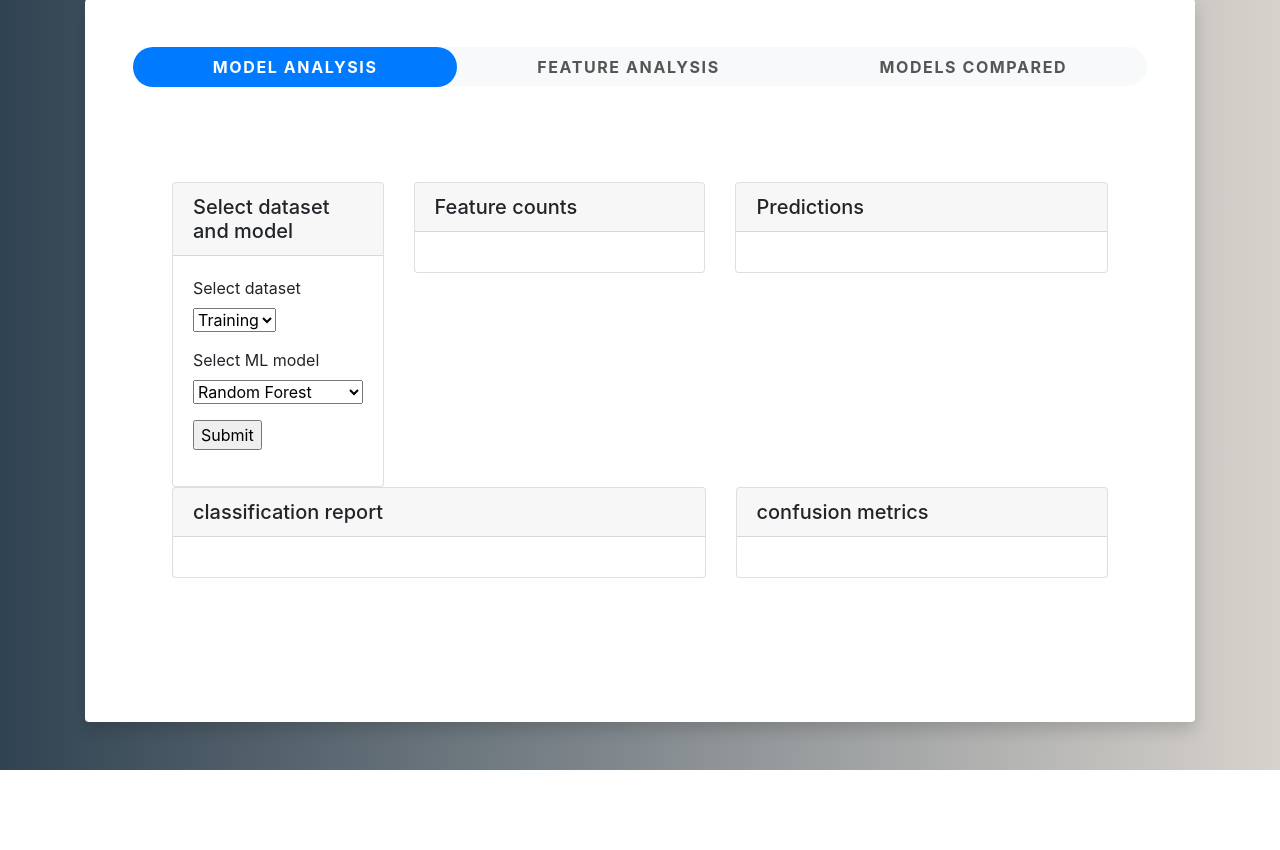
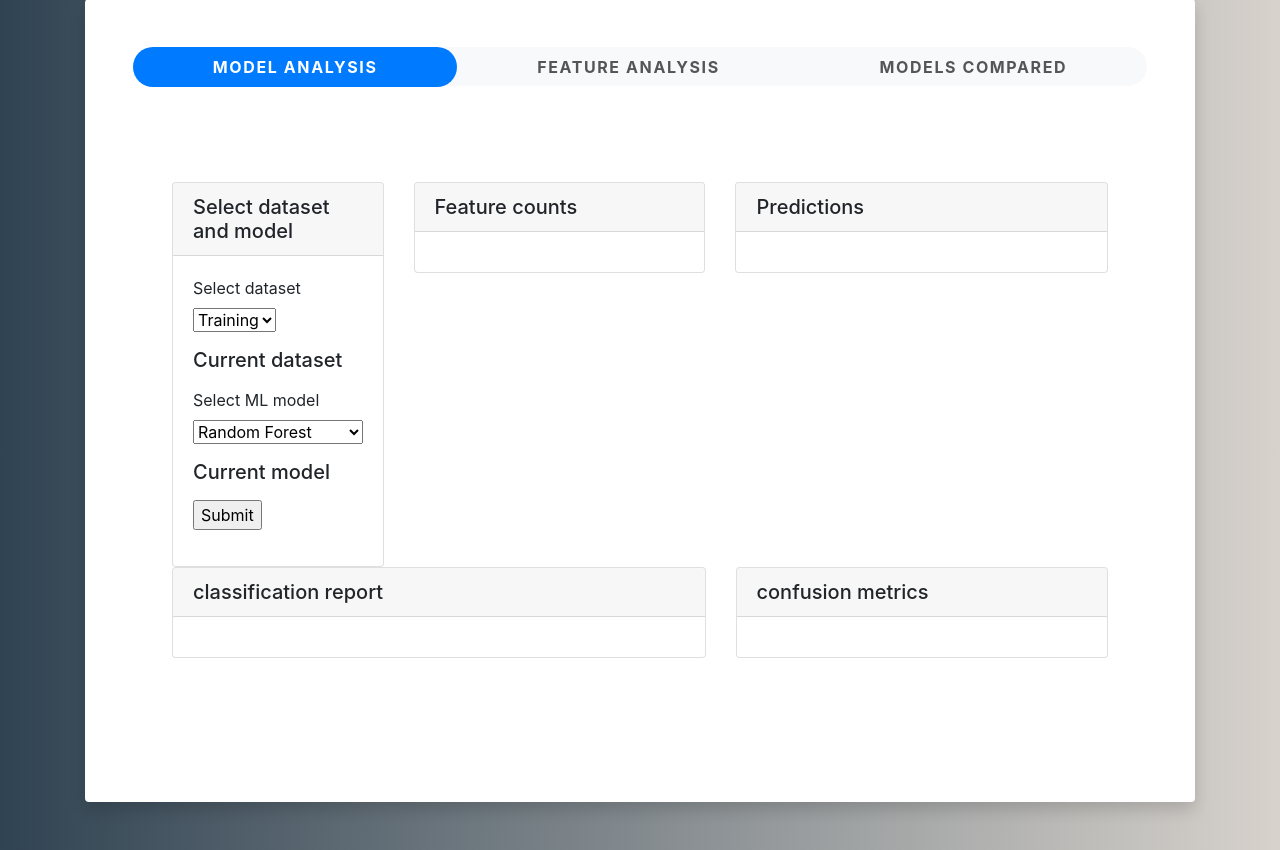
Before and after one commit to mermaidzhang/Job-Change-of-Data-Scientists, a Flask app: template templates/index.html in a window 1280 px wide. Shown: the part 313-1163 px from the top of the page. Before the commit the page ends 1083 px from the top, so only its background shows below. Run offline with Flask 2, Linux system fonts and the light colour scheme; the template is opened without the code that fills it, so the values that code supplies are empty; some libraries are stand-ins or nearby versions.

Commit message:
Interactive version 0.1

```diff
--- a/app.py
+++ b/app.py
@@ -2,6 +2,9 @@
 import numpy as np
 import pandas as pd
 import json
+
+# sklearn dependencies
+from sklearn import preprocessing
 
 # Add sqlalchemy dependencies
 import sqlalchemy
@@ -12,7 +15,6 @@
     # dependencies
 from db_connection import postgreSQLConnection
 import pickle5 as pickle
-import matplotlib.pyplot as plt
 
 
 # Add flask dependencies
@@ -26,25 +28,61 @@
 
 @app.route("/", methods=['post', 'get'])
 def pilot():
-    # check if it's a POST
-
-    hrds_train_features = pd.read_sql("select * from \"hrds_train_features\"", postgreSQLConnection);
-    hrds_test_features = pd.read_sql("select * from \"hrds_test_features\"", postgreSQLConnection);
+    from etl import hrds_train_df,hrds_test_df,result_metrics
+    y = hrds_train_df['target']
+    hrds_train_df = hrds_train_df.drop(['target'],axis=1)
+    hrds_train_df = hrds_train_df.drop(['training_buckets','city_index_buckets','experience_buckets'],axis=1)
+    hrds_test_df = hrds_test_df.drop(['training_buckets','city_index_buckets','experience_buckets'],axis=1)
 
     all_models_accuracy = pd.read_sql("select * from \"all_models_accuracy\"", postgreSQLConnection);
     all_models_cm = pd.read_sql("select * from \"all_models_cm\"", postgreSQLConnection);
+    # check if it's a POST
 
-    # import models and get predictions on the dataset
-    rf_model='rf.sav'
-    lr_model='lr.sav'
-    knn_model='knn.sav'
+    if request.method == "POST":
+        mdl = request.form.get('model')
+        ds = request.form.get('dataset')
 
-    from etl import hrds_train_df,result_metrics
+        if ds=='train':
+            features_tbl = "hrds_train_features"
+            dataset_df=hrds_train_df
 
+        elif ds=='test':
+            features_tbl="hrds_test_features"
+            dataset_df=hrds_test_df
+
+        else:
+            features_tbl="unknown"
+            dataset_df="unknown"
+
+        if mdl=='rf':
+            model='rf.sav'
+        elif mdl=='lr':
+            model='lr.sav'
+            # We need to scale the data for logistic regression
+            scaler = preprocessing.StandardScaler().fit(dataset_df)
+            dataset_df = scaler.transform(dataset_df)
+        elif mdl == 'knn':
+            model='knn.sav'
+        else:
+            model='unknown'
+        #return(f'selected dataset:"{ds}"\tselected model:"{mdl}"')
+
+    else:
+        ds="train"
+        mdl="rf"
+        dataset_df=hrds_train_df
+        model='rf.sav'
+        features_tbl = "hrds_train_features"
+
+    # start processing **************************************************************
+    lookup = {'train':'Training','test':'Test','rf':'Random Forest','lr':'Logistic Regression','knn':'KNN'}
+    sel1=json.dumps(lookup[ds])
+    sel2=json.dumps(lookup[mdl])
     # get the features
+    features_df = pd.read_sql(f"select * from {features_tbl}", postgreSQLConnection);
     features = ['city','city_development_index','gender','relevent_experience','enrolled_university','education_level', \
         'major_discipline','experience','company_size','company_type','last_new_job','training_hours']
-    chart1 = hrds_train_features.count()
+    chart1 = features_df.count()
     chart1=chart1.to_frame()
     chart1 = chart1.rename(columns={0:'count'})
     chart1['Features']=chart1.index
@@ -52,44 +90,35 @@
     chart1=chart1.to_html(classes=["table-bordered","table-striped"])
 
     # Run the model
-    df = hrds_train_df.drop(['training_buckets','city_index_buckets','experience_buckets','target'],axis=1)
-    loaded_model = pickle.load(open(rf_model, 'rb'))
+    df = dataset_df
+    loaded_model = pickle.load(open(f'{model}', 'rb'))
     predicted = loaded_model.predict(df)
+    chart2 = np.unique(predicted,return_counts = True)[1]
+    chart2 = pd.DataFrame(chart2)
+    chart2['pred']=chart2.index.map(lambda x:'Likely to State' if x==0 else 'Likely to Leave')
+    chart2 = chart2.set_index('pred',drop=True)
+    chart2 = chart2.rename(columns={0:'count'})
+    chart2 = [chart2.index.to_list(),chart2['count'].to_list()]
+    chart2=json.dumps(chart2)
 
-    # save results
-    y = hrds_train_df['target']
-    y = hrds_train_df['target']
-    chart2 = np.unique(y,return_counts = True)[1]
-    chart2 = pd.DataFrame(chart2)
-    chart2 = [chart2.index.to_list(),chart2[0].to_list()]
+    # predictions tab2
+    chart5 = chart2
 
-    chart5 = np.unique(y,return_counts = True)[1]
-    chart5 = pd.DataFrame(chart2)[0]
-    chart5=json.loads(chart5.to_json(orient='records'))
+    # accuracy report only available for training dataset
 
-    # accuracy report
-    chart4, chart3 = result_metrics(y, predicted, 'RandomForest')
+    if ds == 'train':
+        chart4, chart3 = result_metrics(y, predicted, mdl)
+    else:
+            chart3=pd.DataFrame({'Message':'Accuracy is available only for training dataset'},index=[1])
+            chart4=pd.DataFrame({'Message':'Confusion matrix is available only for training dataset'},index=[1])
 
     chart3=chart3.to_html(classes=["table-responsive","table-bordered","table-s","table-striped"])
-
-
     chart4 = chart4.to_html(classes=["table-responsive","table-bordered","table-sm","table-striped"])
 
-    #jsonify the data frames
+    chart9 = all_models_accuracy.to_html(classes=["table-responsive","table-bordered","table-s","table-striped"])
+    chart10 = all_models_cm.to_html(classes=["table-responsive","table-bordered","table-s","table-striped"])
 
-    chart2=json.dumps(chart2)
-
-    # render the webpage with the data passed
-    if request.method == "POST":
-        form_data = request.form.get('models')
-        data_set = request.form.get('dataset')
-
-
-
-        return render_template('index.html',chart1=chart1,chart2=chart2,chart3=chart3,chart4=chart4,chart5=chart5)
-
-    else:
-        return render_template('index.html',chart1=chart1,chart2=chart2,chart3=chart3,chart4=chart4,chart5=chart5)
+    return render_template('index.html',chart1=chart1,chart2=chart2,chart3=chart3,chart4=chart4,chart5=chart5,chart9=chart9,chart10=chart10,sel1=sel1,sel2=sel2)
 
 
 if __name__ == '__main__':
--- a/templates/index.html
+++ b/templates/index.html
@@ -66,26 +66,24 @@
                         <p>
 
                           <select id="drop1" name='dataset'>
-
-
                             <option value="train">Training</option>
                             <option value="test">Test</option>
-
                           </select>
                         </p>
+                        <h5 class="card-title">Current dataset</h5>
+                        <p class="card-text">{{sel1|safe}}</p>
 
 
                         <p>
                           <label for="drop2">Select ML model</label>
-                          <select id="drop2" name='models'>
-
-
+                          <select id="drop2" name='model'>
                             <option value="rf">Random Forest</option>
                             <option value="lr">Logistic Regression</option>
                             <option value="knn">KNN</option>
-
                           </select>
                         </p>
+                        <h5 class="card-title">Current model</h5>
+                        <p class="card-text">{{sel2|safe}}</p>
 
                         <p>
                           <input type="submit">
@@ -131,11 +129,6 @@
                             type: 'bar'
                           }
                         ];
-                        var layout = {
-                          tickmode: "array",
-                          tickvals: [0, 1],
-                          ticktext: ['Likely to stay', 'Likely to leave']
-                        };
 
                         Plotly.newPlot('chart2', data);
                       </script>
@@ -185,23 +178,10 @@
               <div class="col-3">
 
                 <div class="card">
-                  <h5 class="card-header">Select dataset </h5>
+                  <h5 class="card-header">Current dataset</h5>
                   <div class="card-body">
-
-                    <form action="" method="post">
-                      <div class="form-group">
-                        <label for="drop1">Select dataset</label>
-                        <p>
-
-                          <select id="drop3" name='dataset'>
-
-
-                            <option value="train">Training</option>
-                            <option value="test">Test</option>
-
-                          </select>
-                        </p>
-                      </div>
+                    <h5 class="card-title">Current dataset</h5>
+                    <p class="card-text">{{sel1|safe}}</p>
                   </div>
                 </div>
               </div>
@@ -220,8 +200,8 @@
 
                         data = [
                           {
-                            values: [14381, 4777],
-                            labels: ['Likely to stay', 'Likely to leave'],
+                            values: data_received[1],
+                            labels: data_received[0],
                             type: 'pie'
                           }
                         ];
```
